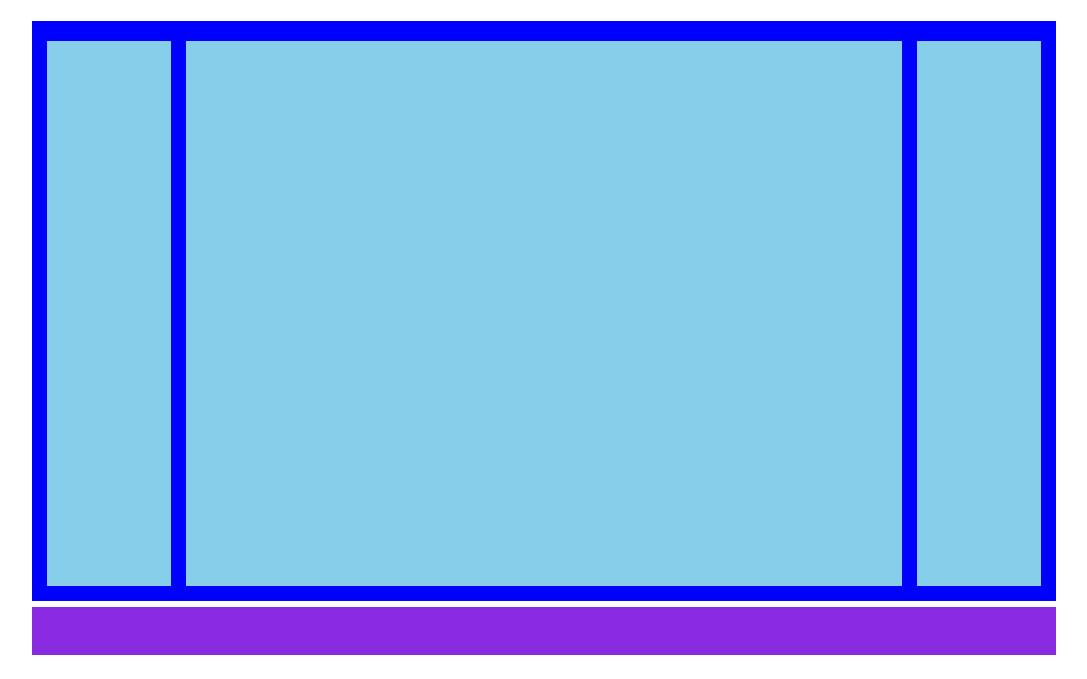
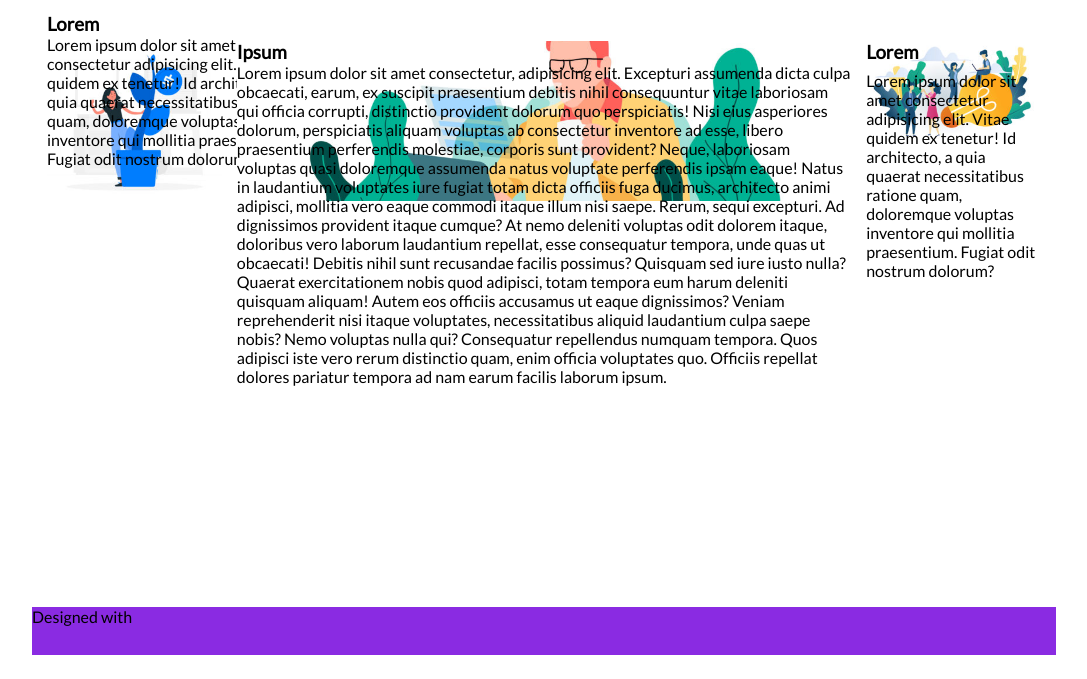
Before and after one commit to antonrugg/htmlcss-wp, a plain HTML site: page index.html in a window 1280 px wide. Shown: the part 632-1311 px from the top of the page, without its empty margins (96-1183 px from the left). Drawn offline with Linux system fonts and the light colour scheme.

Commit message:
working on aside and article

```diff
--- a/css/style.css
+++ b/css/style.css
@@ -55,6 +55,7 @@ main{
     background-color: rgba(0,0,0,0.2);
     height: 100%;
     width: 100%;
+    position: absolute;
 
 }
 
@@ -72,7 +73,7 @@ header{
     width: 80%;
     /* background-color: skyblue; */
     margin: auto;
-    border-bottom: 20px solid blue;
+    border-bottom: 20px solid white;
     padding: 0.5rem 0rem 1.5rem;
 }
 
@@ -91,26 +92,60 @@ header > p{
     height: 70vh;
     margin: auto;
     margin-bottom: 0.4rem;
-    border-bottom: 15px solid blue;
+    /* border-bottom: 15px solid blue; */
 }
 
 
 
 aside{
     float: left;
-    width: 15%;
+    width: 20%;
     height: 100%;
-    background-color: skyblue;
-    border-right: 15px solid blue;
-    border-left: 15px solid blue;
+    border-right: 15px solid white;
+    border-left: 15px solid white;
+    background-repeat: no-repeat;
+    background-size: 100%;
+    background-position: top;
+}
+
+.aside-text{
+    position: absolute;
+    bottom: 0;
+    font-weight: 400;
+    width: 20%;
+}
+/* aside > img{
+    width: 12rem;
+    height: 200px;
+    position: relative;
+} */
+
+#left{
+    background-image: url("../imgs/img-1.jpg");
+}
+
+#right{
+    background-image: url("../imgs/img-3.jpg");
+}
+
+/* #right{
+    height: 600px;
+} */
+
+aside > h3{
+    margin-bottom: 0.5rem;
 }
 
 article{
+    width: 60%;
+    height: 20vh;
+    background-image: url("../imgs/banner-2.jpg");
+    background-repeat: no-repeat;
+    background-size: 100%;
+    background-position: center;
+    margin-bottom: 1rem;
+    position: relative;
     float: left;
-    width: 70%;
-    height: 100%;
-    background-color: skyblue;
-
 }
 
 footer{
@@ -119,6 +154,9 @@ footer{
     background-color: blueviolet;
     margin: auto;
     margin-bottom: 1.5rem;
+}
+
+#designed-footer::after{
 }
 
 /* refactoring needed - recursive code - see border, margin, bg-color, float */
--- a/index.html
+++ b/index.html
@@ -43,13 +43,38 @@
         <div class="sub-container clearfix">
 
 
-            <aside id="left"></aside>
+                <aside id="left">
+                        <!-- <img src="./imgs/img-1.jpg" alt="lorem dancing"> -->
+                    <div class="aside-text">
+                        <h3>Lorem</h3>
+                        <p>Lorem ipsum dolor sit amet consectetur adipisicing elit. Vitae quidem ex tenetur! Id architecto, a quia quaerat necessitatibus ratione quam, doloremque voluptas inventore qui mollitia praesentium. Fugiat odit nostrum dolorum?</p>
+                    </div>
+                </aside>
 
-            <article></article>
 
-            <aside id="right"></aside>
+            <article>
+                <h3>Ipsum</h3>
+                <p>Lorem ipsum dolor sit amet consectetur, adipisicing elit. Excepturi assumenda dicta culpa obcaecati, earum, ex suscipit praesentium debitis nihil consequuntur vitae laboriosam qui officia corrupti, distinctio provident dolorum quo perspiciatis!
+                Nisi eius asperiores dolorum, perspiciatis aliquam voluptas ab consectetur inventore ad esse, libero praesentium perferendis molestiae, corporis sunt provident? Neque, laboriosam voluptas quasi doloremque assumenda natus voluptate perferendis ipsam eaque!
+                Natus in laudantium voluptates iure fugiat totam dicta officiis fuga ducimus, architecto animi adipisci, mollitia vero eaque commodi itaque illum nisi saepe. Rerum, sequi excepturi. Ad dignissimos provident itaque cumque?
+                At nemo deleniti voluptas odit dolorem itaque, doloribus vero laborum laudantium repellat, esse consequatur tempora, unde quas ut obcaecati! Debitis nihil sunt recusandae facilis possimus? Quisquam sed iure iusto nulla?
+                Quaerat exercitationem nobis quod adipisci, totam tempora eum harum deleniti quisquam aliquam! Autem eos officiis accusamus ut eaque dignissimos? Veniam reprehenderit nisi itaque voluptates, necessitatibus aliquid laudantium culpa saepe nobis?
+                Nemo voluptas nulla qui? Consequatur repellendus numquam tempora. Quos adipisci iste vero rerum distinctio quam, enim officia voluptates quo. Officiis repellat dolores pariatur tempora ad nam earum facilis laborum ipsum.</p>
+            </article>
+
+            <aside id="right">
+
+                <!-- <img src="./imgs/img-3.jpg" alt="lorem dancing"> -->
+                <h3>Lorem</h3>
+                <p>Lorem ipsum dolor sit amet consectetur adipisicing elit. Vitae quidem ex tenetur! Id architecto, a quia quaerat
+                    necessitatibus ratione quam, doloremque voluptas inventore qui mollitia praesentium. Fugiat odit nostrum dolorum?
+                </p>
+
+            </aside>
         </div>
-        <footer></footer>
+        <footer>
+            <p id="designed-footer">Designed with</p>
+        </footer>
 
     </div>
 </body>
```
